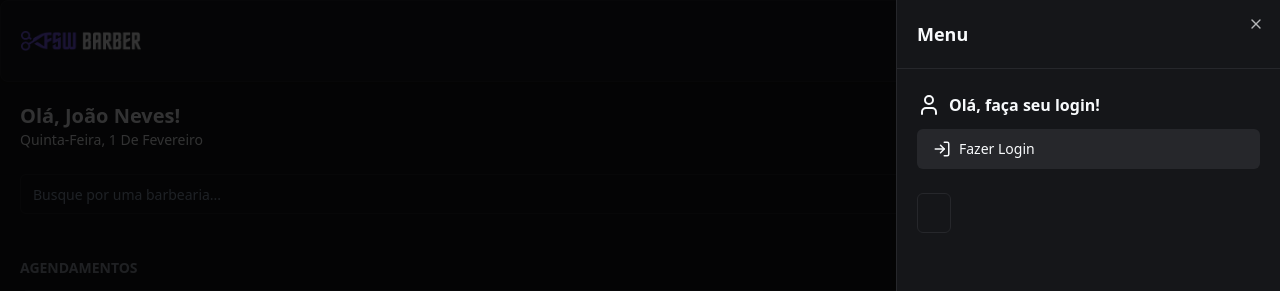
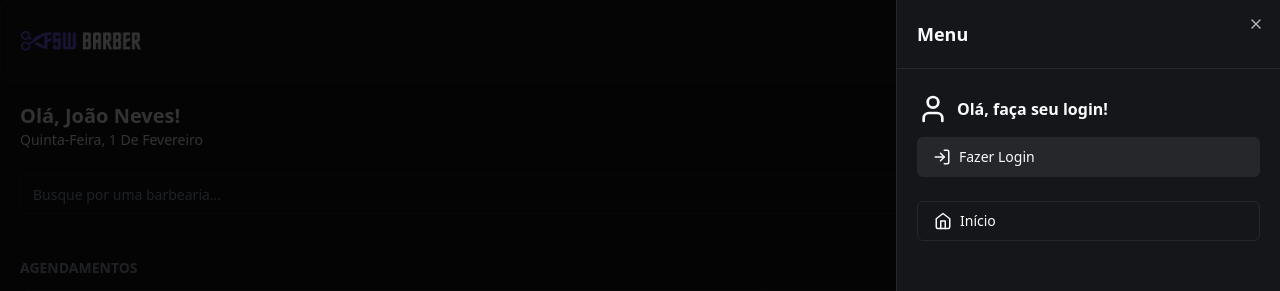
Before and after one commit to Joao13Neves/barbershop-fullstack, a Next.js app: page / in a window 1280 px wide. Both pictures are taken after a click on the button 1239 px from the left and 41 px from the top of the page. Shown: the top 291 px of the page. Built offline with nearby package versions, Linux system fonts and the light colour scheme; no server answers; the database is empty.

Commit message:
feat: add side-menu

```diff
--- a/app/_components/header.tsx
+++ b/app/_components/header.tsx
@@ -3,29 +3,11 @@
 import Image from "next/image";
 import { Card, CardContent } from "./ui/card";
 import { Button } from "./ui/button";
-import {
-  CalendarIcon,
-  HomeIcon,
-  Link,
-  LogInIcon,
-  LogOutIcon,
-  MenuIcon,
-  UserIcon,
-} from "lucide-react";
-import {
-  Sheet,
-  SheetContent,
-  SheetHeader,
-  SheetTitle,
-  SheetTrigger,
-} from "./ui/sheet";
-import { signIn, signOut, useSession } from "next-auth/react";
-import { Avatar, AvatarImage } from "./ui/avatar";
+import { MenuIcon } from "lucide-react";
+import { Sheet, SheetContent, SheetTrigger } from "./ui/sheet";
+import SideMenu from "./side-menu";
+
 const Header = () => {
-  const { data, status } = useSession();
-
-  const handleLogOutClick = () => signOut();
-  const handleLogInClick = () => signIn("google");
 
   return (
     <Card>
@@ -39,56 +21,7 @@
           </SheetTrigger>
 
           <SheetContent className="p-0">
-            <SheetHeader className="text-left border-b border-solid border-secundary p-5">
-              <SheetTitle>Menu</SheetTitle>
-            </SheetHeader>
-
-            {data?.user ? (
-              <div className="flex justify-between px-5 py-6 items-center">
-                <div className="flex items-center gap-3">
-                  <Avatar>
-                    <AvatarImage src={data.user?.image ?? ""} />
-                  </Avatar>
-
-                  <h2 className="font">{data.user?.name}</h2>
-                </div>
-
-                <Button variant="secondary" size="icon">
-                  <LogOutIcon onClick={handleLogOutClick}></LogOutIcon>
-                </Button>
-              </div>
-            ) : (
-              <div className="flex flex-col px-5 py-6 gap-3">
-                <div className="flex items-center gap-2">
-                  <UserIcon></UserIcon>
-                  <h2 className="font-bold">Olá, faça seu login!</h2>
-                </div>
-                <Button
-                  onClick={handleLogInClick}
-                  variant="secondary"
-                  className="w-full justify-start"
-                >
-                  <LogInIcon className="mr-2" size={18}></LogInIcon>
-                  Fazer Login
-                </Button>
-              </div>
-            )}
-
-            <div className="flex flex-col gap-3 px-5" >
-              <Button variant="outline" className="justify-start" asChild>
-                <Link href="/">
-                  <HomeIcon className="mr-2"  size={18}></HomeIcon>
-                  Início
-                </Link>
-              </Button>
-
-              {data?.user && (
-                <Button variant="outline" className="justify-start">
-                  <CalendarIcon className="mr-2" size={18}></CalendarIcon>
-                  Agendamentos
-                </Button>
-              )}
-            </div>
+          <SideMenu />
           </SheetContent>
         </Sheet>
       </CardContent>
--- /dev/null
+++ b/app/_components/side-menu.tsx
@@ -0,0 +1,80 @@
+"use client";
+
+import { Avatar, AvatarImage } from "./ui/avatar";
+import { SheetHeader, SheetTitle } from "./ui/sheet";
+import { Button } from "./ui/button";
+import { signIn, signOut, useSession } from "next-auth/react";
+import {
+  CalendarIcon,
+  HomeIcon,
+  LogInIcon,
+  LogOutIcon,
+  UserIcon,
+} from "lucide-react";
+import Link from "next/link";
+
+const SideMenu = () => {
+  const { data } = useSession();
+
+  const handleLogOutClick = () => signOut();
+  const handleLogInClick = () => signIn("google");
+
+  return (
+    <>
+      <SheetHeader className="text-left border-b border-solid border-secundary p-5">
+        <SheetTitle>Menu</SheetTitle>
+      </SheetHeader>
+
+      {data?.user ? (
+        <div className="flex justify-between px-5 py-6 items-center">
+          <div className="flex items-center gap-3">
+            <Avatar>
+              <AvatarImage src={data.user?.image ?? ""} />
+            </Avatar>
+
+            <h2 className="font">{data.user?.name}</h2>
+          </div>
+
+          <Button variant="secondary" size="icon">
+            <LogOutIcon onClick={handleLogOutClick}></LogOutIcon>
+          </Button>
+        </div>
+      ) : (
+        <div className="flex flex-col px-5 py-6 gap-3">
+          <div className="flex items-center gap-2">
+            <UserIcon size={32}></UserIcon>
+            <h2 className="font-bold">Olá, faça seu login!</h2>
+          </div>
+          <Button
+            onClick={handleLogInClick}
+            variant="secondary"
+            className="w-full justify-start"
+          >
+            <LogInIcon className="mr-2" size={18}></LogInIcon>
+            Fazer Login
+          </Button>
+        </div>
+      )}
+
+      <div className="flex flex-col gap-3 px-5">
+        <Button variant="outline" className="justify-start" asChild>
+          <Link href="/">
+            <HomeIcon className="mr-2" size={18} />
+            Início
+          </Link>
+        </Button>
+
+        {data?.user && (
+          <Button variant="outline" className="justify-start" asChild>
+            <Link href="/bookings">
+              <CalendarIcon className="mr-2" size={18}></CalendarIcon>
+              Agendamentos
+            </Link>
+          </Button>
+        )}
+      </div>
+    </>
+  );
+};
+
+export default SideMenu;
--- a/app/barbershops/[id]/_components/barbershop-info.tsx
+++ b/app/barbershops/[id]/_components/barbershop-info.tsx
@@ -1,6 +1,8 @@
 "use client";
 
+import SideMenu from "@/app/_components/side-menu";
 import { Button } from "@/app/_components/ui/button";
+import { Sheet, SheetContent, SheetTrigger } from "@/app/_components/ui/sheet";
 import { Barbershop } from "@prisma/client";
 import { ChevronLeftIcon, MapPinIcon, MenuIcon, StarIcon } from "lucide-react";
 import Image from "next/image";
@@ -24,8 +26,11 @@
           variant={"outline"}
           className="z-50 absolute top-4 left-4"
         >
-          <ChevronLeftIcon onClick={handleBackClick}/>
+          <ChevronLeftIcon onClick={handleBackClick} />
         </Button>
+
+        <Sheet>
+          <SheetTrigger asChild>
             <Button
               size={"icon"}
               variant={"outline"}
@@ -33,6 +38,12 @@
             >
               <MenuIcon />
             </Button>
+          </SheetTrigger>
+
+          <SheetContent className="p-0">
+            <SideMenu />
+          </SheetContent>
+        </Sheet>
         <Image
           src={barbershop.imageUrl}
           alt={barbershop.name}
```
Lines whose indentation alone changed are shown as unchanged.
